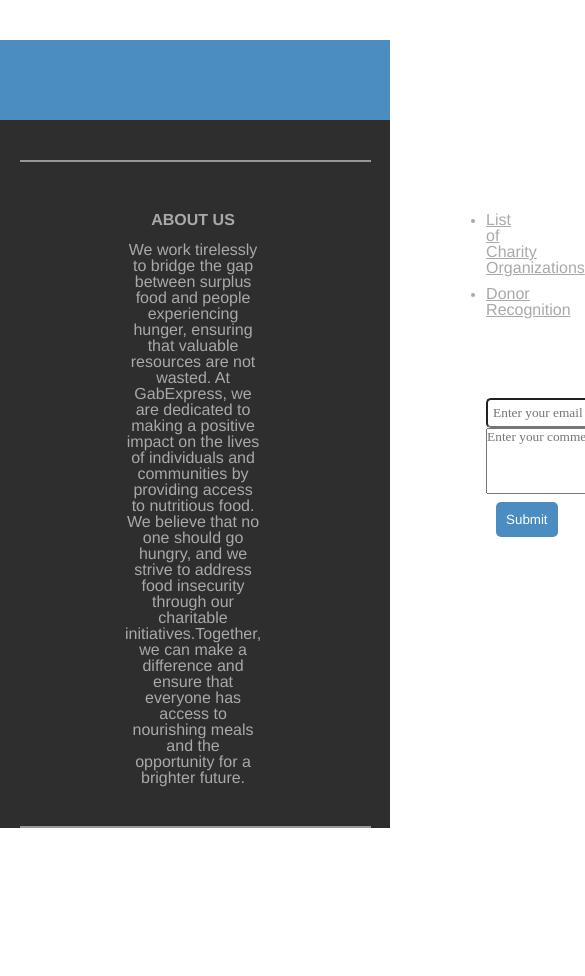
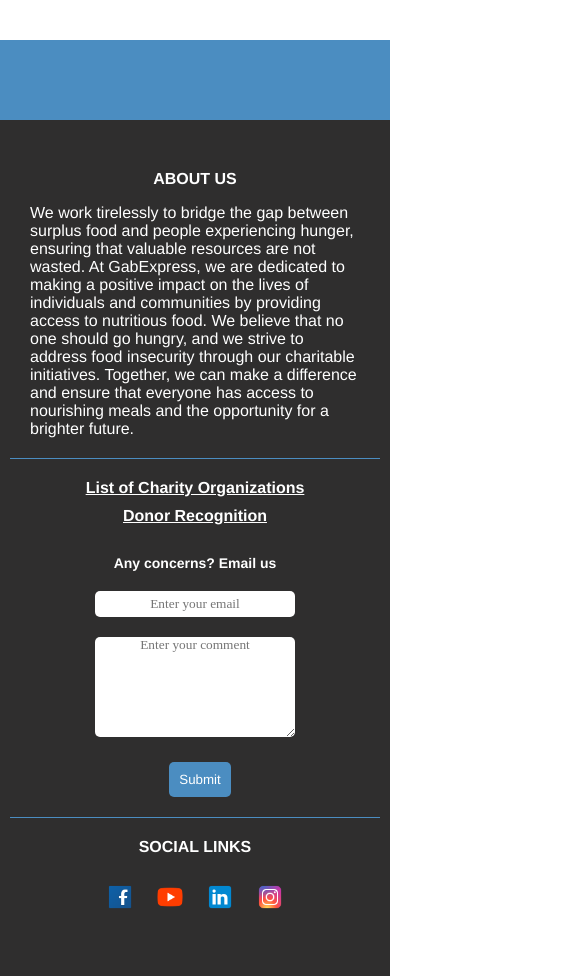
Before and after one commit to Sentinail/gab-express, a React (Create React App) app: page /home in a window 390 px wide. Shown: the part 4180-5156 px from the top of the page, 585 px wide, since content can reach past the window. Before the commit the page ends 5008 px from the top, so only its background shows below. Built offline with nearby package versions, Linux system fonts and the light colour scheme; no server answers; a web font is replaced by a local one.

Commit message:
Added Footer Responsiveness

```diff
--- a/src/Components/Footer/Footer.js
+++ b/src/Components/Footer/Footer.js
@@ -7,6 +7,7 @@ import facebook from "../../Assets/Images/facebook.png";
 import instagram from "../../Assets/Images/instagram.png";
 import linkedin from "../../Assets/Images/linkedin.png";
 import youtube from "../../Assets/Images/youtube.png";
+import axios from "axios";
 
 const ScrollToTopButton = styled.button`
   position: fixed;
@@ -36,65 +37,97 @@ const StyledLink = styled(Link)`
   }
 `;
 
-const Line = styled.hr`
-  width: 90%;
-  margin: 0 auto;
-  border: 1px solid white;
-  opacity: 0.5;
-  margin-top: 40px;
+const FooterRow = styled.div`
+  display: flex;
+  align-items: center;
+  justify-content: space-around;
+  width: 100%;
+  padding: 10px;
+
+  & .middle {
+    border-left: 1px solid ${props => {return `rgb(${props.borderColor[0]}, ${props.borderColor[1]}, ${props.borderColor[2]}, ${props.borderColor[3]})`}};
+    border-right: 1px solid ${props => {return `rgb(${props.borderColor[0]}, ${props.borderColor[1]}, ${props.borderColor[2]}, ${props.borderColor[3]})`}};
+  }
+
+  @media screen and (max-width: 992px) {
+    flex-direction: column;
+
+    & .middle {
+    border-left: none;
+    border-right: none;
+    border-top: 1px solid ${props => {return `rgb(${props.borderColor[0]}, ${props.borderColor[1]}, ${props.borderColor[2]}, ${props.borderColor[3]})`}};
+    border-bottom: 1px solid ${props => {return `rgb(${props.borderColor[0]}, ${props.borderColor[1]}, ${props.borderColor[2]}, ${props.borderColor[3]})`}};
+  }
+  }
 `;
 
-const FooterRow = styled.div`
+const SendUsAnEmail = styled.div`
     display: flex;
-  justify-content: space-between;
-`;
+    flex-direction: column;
+    align-items: center;
+    margin-top: 20px;
+    gap: 20px;
+
+    & .email-input {
+      display: flex;
+      flex-direction: column;
+      align-items: center;
+      gap: 20px;
+    }
+
+`
 
 const Column = styled.div`
+  display: flex;
+  flex-direction: column;
+  align-items: center;
+  height: 100%;
   width: ${(props) => props.width};
   color: white;
   font-size: 14px;
   font-weight: 10px;
-  line-height: 1;
   text-align: left;
-  margin-top: 50px;
-  margin-left: 100px;
-  margin-right: 100px;
-  padding-left: 25px;
-  align-items: center;
+  padding: 20px;
 
   & h2 {
     font-family: "Franklin Gothic Medium", "Arial Narrow", Arial, sans-serif;
     font-size: 1rem;
     text-align: center;
-    color: darkgrey;
+    color: #FFFFFF;
   }
 
   & p {
     font-family: "Franklin Gothic Medium", "Arial Narrow", Arial, sans-serif;
     font-size: 1rem;
-    text-align: center;
-    color: darkgrey;
+    text-align: left;
+    color: #FFFFFF;
+    max-width: 500px;
+    min-width: 300px;
   }
 
   & a {
-    color: darkgray;
+    color: #FFFFFF;
     margin-bottom: 20px;
     font-family: "Franklin Gothic Medium", "Arial Narrow", Arial, sans-serif;
     width: 100px;
     height: 100px;
+    font-weight: bold;
+
   }
 
   & li {
     margin-bottom: 10px;
     font-family: "Franklin Gothic Medium", "Arial Narrow", Arial, sans-serif;
-    color: darkgrey;
+    color: #FFFFFF;
+    text-align: center;
+    list-style: none;
   }
 
   & h4 {
     font-family: "Franklin Gothic Medium", "Arial Narrow", Arial, sans-serif;
     font-size: 14px;
     text-align: center;
-    color: White;
+    color: #FFFFFF;
   }
 
   & img {
@@ -110,27 +143,46 @@ const Column = styled.div`
 `;
 
 const EmailInput = styled.input`
-  width: 200px;
   padding: 5px;
   border-radius: 5px;
+  min-width: 200px;
+  outline: none;
+  border: none;
 
   &.error {
     border: 2px solid red;
   }
+
+  text-align: center;
 `;
+
+const EmailBody = styled.textarea`
+  min-width: 200px;
+  max-width: 200px;
+  min-height: 100px;
+  border-radius: 5px;
+  outline: none;
+  border: none;
+
+  text-align: center;
+`
 
 const SubmitButton = styled.button`
   margin-left: 10px;
   margin-top: 5px;
   padding: 10px;
   border-radius: 5px;
-  background-color: rgb(75, 141, 193);
+  background-color: ${props => {return `rgb(${props.backgroundColor[0]}, ${props.backgroundColor[1]}, ${props.backgroundColor[2]}, ${props.backgroundColor[3]})`}};;
   font-family: "Franklin Gothic Medium", "Arial Narrow", Arial, sans-serif;
   color: white;
   border: none;
   border-color: gray;
+  transition: all 0.2s ease-in-out;
+
+  &:hover {
+    transform: scale(1.1);
     cursor: pointer;
-  transition: opacity 0.3s ease;
+  }
 `;
 
 function Footer() {
@@ -138,7 +190,6 @@ function Footer() {
   const [showScrollButton, setShowScrollButton] = useState(false);
   const [email, setEmail] = useState("");
   const [comment, setComment] = useState("");
-  const [emailError, setEmailError] = useState('');
 
 
   const handleEmailChange = (e) => {
@@ -149,24 +200,27 @@ function Footer() {
     setComment(e.target.value);
   };
 
-  const handleSubmit = () => {
-    if (!validateEmail(email)) {
-      setEmailError('Please enter a valid email address');
-      return;
+  // this should be handled to the gab-express-api
+  const handleSubmit = async () => {
+    const isValidEmail = /^[A-Z0-9._%+-]+@[A-Z0-9.-]+\.[A-Z]{2,}$/i.test(email)
+
+    if (isValidEmail) {
+      await axios.post("https://api.emailjs.com/api/v1.0/email/send", {
+        service_id: "service_zefjqyg",
+        template_id: "template_6psunhw",
+        user_id: "SmrA8ku0lE5dwsCBc",
+        template_params: {
+          user_email: email,
+          message: comment,
+          reply_to: email,
+        }
+      })
+      alert("Email Has Been Sent!")
+    } else {
+      alert("Invalid Email Address")
+    }
   }
 
-    window.alert('Your comment has been successfully sent to gabexpresssample@gmail.com');
-
-    // Reset the form fields
-    setEmail('');
-    setComment('');
-  };
-
-  // Email validation function
-  const validateEmail = (email) => {
-    const emailRegex = /^\w+([\.-]?\w+)*@\w+([\.-]?\w+)*(\.\w{2,3})+$/;
-    return emailRegex.test(email);
-  };
 
   useEffect(() => {
     const handleScroll = () => {
@@ -188,12 +242,12 @@ function Footer() {
     <footer>
       <FooterContainer backgroundColor={primaryColor}>
         <FooterHeader secondaryColor={secondaryColor} />
-        <Line />
-        <FooterRow>
-          <Column width="50%">
+        <FooterBody backgroundColor={primaryColor} >
+          <FooterRow borderColor={secondaryColor}>
+            <Column width="100%">
               <h2>ABOUT US</h2>
               <br></br>
-            <p>
+              <p className="about-us-paragraph">
                 We work tirelessly to bridge the gap between surplus food and
                 people experiencing hunger, ensuring that valuable resources are
                 not wasted. At GabExpress, we are dedicated to making a positive
@@ -201,14 +255,13 @@ function Footer() {
                 access to nutritious food. We believe that no one should go
                 hungry, and we strive to address food insecurity through our
                 charitable initiatives.
-              <span></span>
                 Together, we can make a difference and ensure that everyone has
                 access to nourishing meals and the opportunity for a brighter
                 future.
               </p>
             </Column>
 
-          <Column width="15%">
+            <Column width="100%" className="middle">
               <ul>
                 <li>
                   <StyledLink to="../orderform">
@@ -219,27 +272,32 @@ function Footer() {
                   <StyledLink to="../topdonors">Donor Recognition</StyledLink>{" "}
                 </li>
               </ul>
-            <div>
-              <br />
+              <SendUsAnEmail>
                 <h4>Any concerns? Email us</h4>
+                <form className="email-input" action="">
                   <EmailInput
                     type="email"
                     placeholder="Enter your email"
                     value={email}
                     onChange={handleEmailChange}
+                    required={true}
                   />
-              <textarea
+                  <EmailBody
                     placeholder="Enter your comment"
                     rows="4"
                     cols="50"
                     value={comment}
                     onChange={handleCommentChange}
-              ></textarea>
-              <SubmitButton onClick={handleSubmit}>Submit</SubmitButton>
-            </div>
+                    required={true}
+                  >
+                  </EmailBody>
+
+                  <SubmitButton onClick={handleSubmit} backgroundColor={secondaryColor}>Submit</SubmitButton>
+                </form>
+              </SendUsAnEmail>
             </Column>
 
-          <Column width="30%">
+            <Column width="100%">
               <h2>SOCIAL LINKS</h2>
               <br />
               <div>
@@ -258,8 +316,7 @@ function Footer() {
               </div>
             </Column>
           </FooterRow>
-        <Line />
-        <FooterBody backgroundColor={primaryColor} />
+        </FooterBody>
       </FooterContainer>
       <ScrollToTopButton
         id="arrowButton"
--- a/src/Components/Footer/FooterStyles.js
+++ b/src/Components/Footer/FooterStyles.js
@@ -2,7 +2,7 @@ import styled from "styled-components";
 
 export const FooterContainer = styled.div`
     width: 100%;
-    min-height: 500px;
+    min-height: 200px;
     background-color: ${props => {return `rgb(${props.backgroundColor[0]}, ${props.backgroundColor[1]}, ${props.backgroundColor[2]}, ${props.backgroundColor[3]})`}};
 
     display: flex;
@@ -19,7 +19,8 @@ export const FooterHeader = styled.div`
 export const FooterBody = styled.div`
     width: 100%;
     height: 100%;
-
+    padding-top: 20px;
+    padding-bottom: 20px;
     background-color: ${props => {return `rgb(${props.backgroundColor[0]}, ${props.backgroundColor[1]}, ${props.backgroundColor[2]}, ${props.backgroundColor[3]})`}};
     display: flex;
 `
```
Lines whose indentation alone changed are shown as unchanged.
